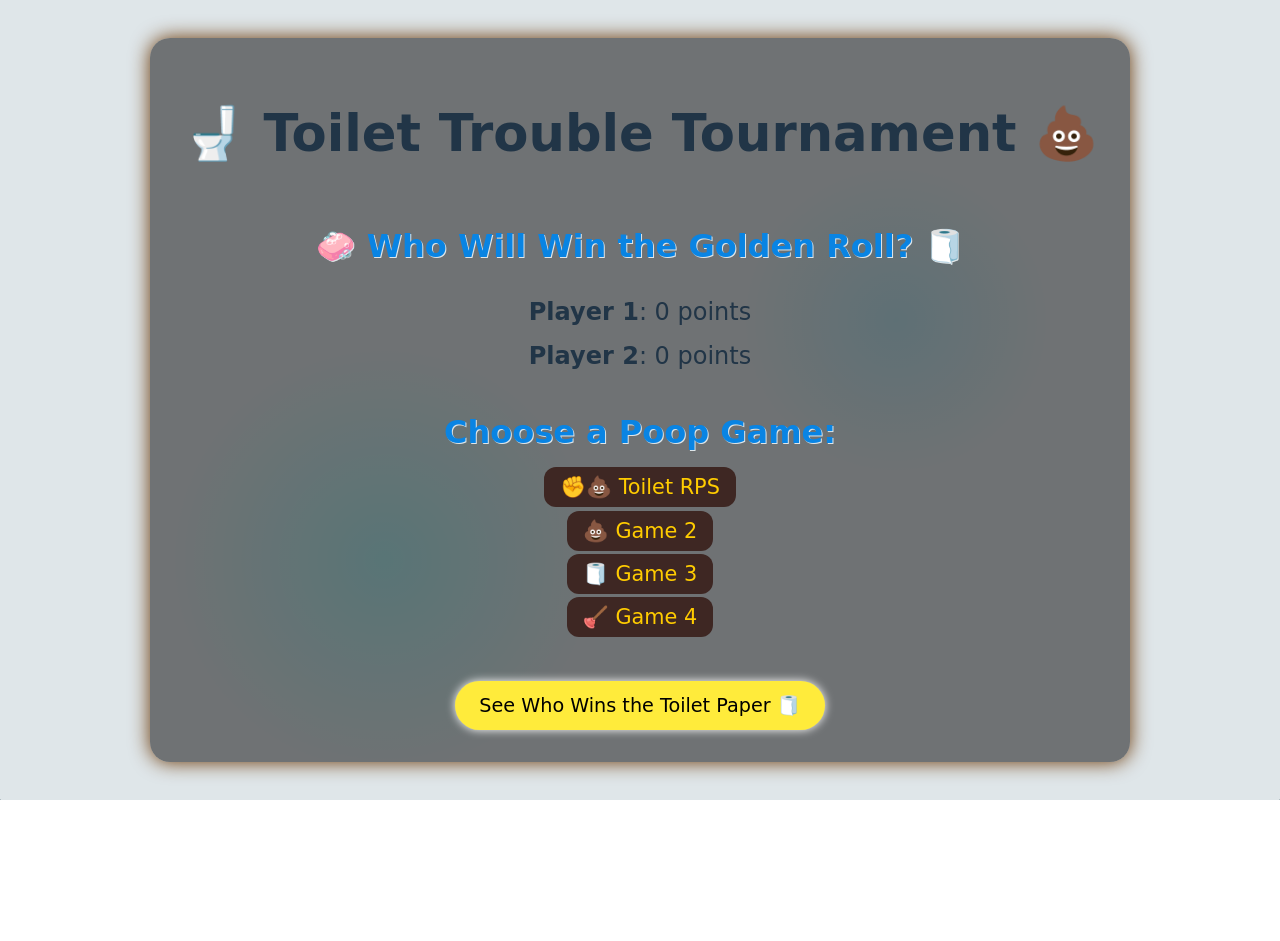
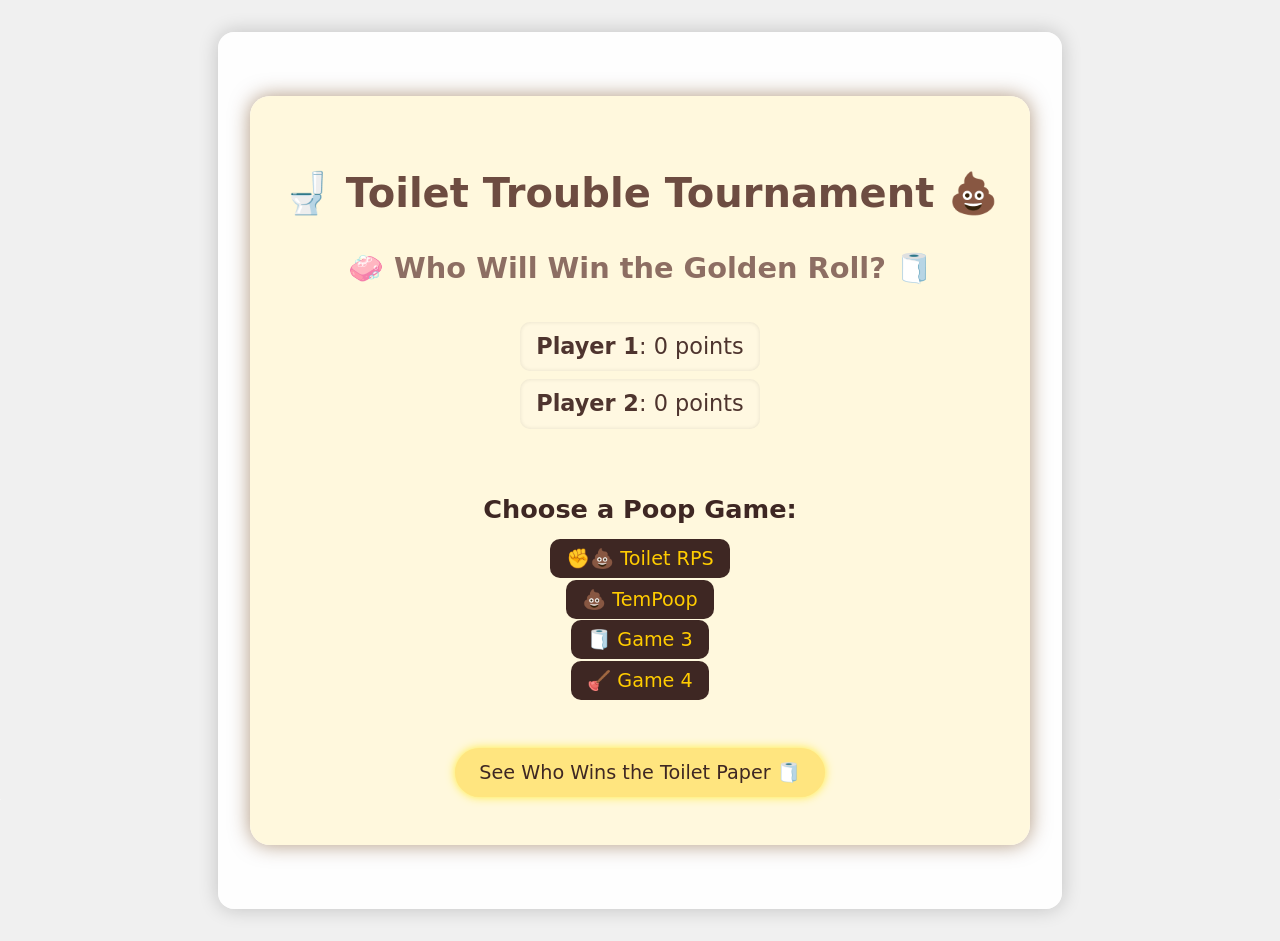
Before and after one commit to MelvinDY/Toilet-Beats, a React (Vite) app in the folder Toilet-Beats/: page /dashboard in a window 1280 px wide. Before the commit the page ends 800 px from the top, so only its background shows below. Built offline with nearby package versions, Linux system fonts and the light colour scheme.

Commit message:
fixed css with classbased css for better debugging purposes

```diff
--- a/Toilet-Beats/package.json
+++ b/Toilet-Beats/package.json
@@ -10,8 +10,10 @@
     "preview": "vite preview"
   },
   "dependencies": {
+    "canvas-confetti": "^1.9.3",
     "react": "^19.1.0",
-    "react-dom": "^19.1.0"
+    "react-dom": "^19.1.0",
+    "react-router-dom": "^7.6.2"
   },
   "devDependencies": {
     "@eslint/js": "^9.25.0",
--- a/Toilet-Beats/src/App.css
+++ b/Toilet-Beats/src/App.css
@@ -2,92 +2,53 @@ html, body {
   margin: 0;
   padding: 0;
   overflow-x: hidden;
+  font-family: 'Comic Sans MS', cursive, sans-serif;
+  background-color: #f0f0f0;
+  background-image:
+    linear-gradient(45deg, #f5f5f5 1px, transparent 1px),
+    linear-gradient(-45deg, #f5f5f5 1px, transparent 1px);
+  background-size: 40px 40px;
+  background-repeat: repeat;
+  background-attachment: fixed;
+  justify-content: center
 }
 
-body {
-  background-size: cover;
-  background-position: center;
-  background-repeat: no-repeat;
-  background-attachment: fixed;
-  min-height: 100vh;
-  width: 100vw;
-  justify-content: center;
-}
-
-* {
-  box-sizing: border-box;
-  max-width: 100%;
-}
-
-/* Dashboard Layout */
-.dashboard {
+/* Main app container */
+.app-main-body {
   display: flex;
   flex-direction: column;
   align-items: center;
   justify-content: center;
-  text-align: center;
-  background: rgba(0, 0, 0, 0.5); /* semi-transparent overlay */
+  min-height: 100vh;
   padding: 2rem;
-  border-radius: 20px;
+  background: rgba(255, 255, 255, 0.95);
+  box-shadow: 0 0 20px rgba(0, 0, 0, 0.2);
+  border-radius: 16px;
   margin: 2rem;
-  box-shadow: 0 0 20px #663300;
 }
 
-/* Player Info */
-.players p {
-  font-size: 1.5rem;
-  margin: 0.5rem 0;
+/* General buttons */
+button {
+  background-color: #00b894;
+  color: white;
+  border: none;
+  padding: 0.6rem 1.2rem;
+  font-size: 1rem;
+  border-radius: 8px;
+  cursor: pointer;
+  transition: background-color 0.2s ease-in-out;
 }
 
-/* Game Links */
-.game-links h2 {
-  margin-bottom: 1rem;
-  font-size: 2rem;
+button:hover {
+  background-color: #019875;
 }
 
-.game-links ul {
-  list-style: none;
-  padding: 0;
+/* Link styles */
+a {
+  text-decoration: none;
+  color: #2d3436;
 }
 
-.game-links li {
-  margin: 12px 0;
+a:hover {
+  color: #636e72;
 }
-
-.game-links a {
-  text-decoration: none;
-  font-size: 1.3rem;
-  color: #ffcc00;
-  background: #3e2723;
-  padding: 0.5rem 1rem;
-  border-radius: 12px;
-  transition: background 0.3s ease;
-}
-
-.game-links a:hover {
-  background: #5d4037;
-}
-
-/* Winner Button */
-.finish-btn {
-  margin-top: 2rem;
-  padding: 0.8rem 1.5rem;
-  font-size: 1.2rem;
-  background-color: #ffeb3b;
-  color: #000;
-  border: none;
-  border-radius: 50px;
-  cursor: pointer;
-  box-shadow: 0 0 10px #fff;
-  transition: transform 0.2s ease;
-}
-
-.finish-btn:hover {
-  transform: scale(1.05);
-}
-
-html, body {
-  margin: 0;
-  padding: 0;
-  overflow-x: hidden;
-}
--- a/Toilet-Beats/src/App.jsx
+++ b/Toilet-Beats/src/App.jsx
@@ -3,10 +3,8 @@ import { BrowserRouter as Router, Routes, Route, useNavigate } from 'react-route
 import Dashboard from './components/Dashboard';
 import PlayerSetup from './components/PlayerSetup';
 import RPS from './components/ToiletRPS';
+import Rhythm from './components/RhythmGame';
 import ToiletPaperWinner from './components/ToiletPaperWinner';
-
-// import your other components...
-
 import './App.css';
 
 const AppWrapper = () => {
@@ -28,17 +26,15 @@ const AppWrapper = () => {
   }, [navigate]);
 
   return (
-    <>
-      <main className="main-body">
+    <div className="app-main-body">
       <Routes>
         <Route path="/" element={<PlayerSetup />} />
         <Route path="/dashboard" element={<Dashboard />} />
         <Route path="/RPS" element={<RPS />} />
+        <Route path="/Rhythm" element={<Rhythm />} />
         <Route path="/winner" element={<ToiletPaperWinner />} />
-          {/* other game routes here */}
       </Routes>
-      </main>
-    </>
+    </div>
   );
 };
 
--- /dev/null
+++ b/Toilet-Beats/src/components/Dashboard.css
@@ -0,0 +1,90 @@
+.dashboard {
+  display: flex;
+  flex-direction: column;
+  align-items: center;
+  justify-content: center;
+  background: rgba(255, 248, 220, 0.95); /* light toilet-paper color */
+  border-radius: 20px;
+  padding: 3rem 2rem;
+  margin: 2rem auto;
+  max-width: 800px;
+  box-shadow: 0 0 20px rgba(102, 51, 0, 0.5);
+  text-align: center;
+}
+
+/* Headings */
+.dashboard h1 {
+  font-size: 2.5rem;
+  color: #6d4c41;
+  margin-bottom: 0.5rem;
+}
+
+.dashboard h2 {
+  font-size: 1.8rem;
+  color: #8d6e63;
+  margin-bottom: 1.5rem;
+}
+
+/* Player Score Section */
+.players p {
+  font-size: 1.4rem;
+  color: #4e342e;
+  margin: 0.5rem 0;
+  background-color: #fff8e1;
+  padding: 0.5rem 1rem;
+  border-radius: 10px;
+  box-shadow: inset 0 0 4px rgba(0,0,0,0.1);
+}
+
+/* Game Links */
+.game-links {
+  margin-top: 2rem;
+}
+
+.game-links h2 {
+  font-size: 1.6rem;
+  margin-bottom: 1rem;
+  color: #3e2723;
+}
+
+.game-links ul {
+  list-style: none;
+  padding: 0;
+  margin: 0;
+}
+
+.game-links li {
+  margin: 12px 0;
+}
+
+.game-links a {
+  text-decoration: none;
+  font-size: 1.2rem;
+  color: #ffcc00;
+  background: #3e2723;
+  padding: 0.5rem 1rem;
+  border-radius: 10px;
+  transition: background-color 0.3s ease;
+}
+
+.game-links a:hover {
+  background-color: #5d4037;
+}
+
+/* Finish Button */
+.finish-btn {
+  margin-top: 2.5rem;
+  padding: 0.8rem 1.5rem;
+  font-size: 1.2rem;
+  background-color: #ffe57f;
+  color: #3e2723;
+  border: none;
+  border-radius: 30px;
+  cursor: pointer;
+  box-shadow: 0 0 10px #ffeb3b;
+  transition: transform 0.2s ease;
+}
+
+.finish-btn:hover {
+  transform: scale(1.05);
+}
--- a/Toilet-Beats/src/components/Dashboard.jsx
+++ b/Toilet-Beats/src/components/Dashboard.jsx
@@ -1,7 +1,7 @@
 import React, { useEffect, useRef } from 'react';
 import { Link } from 'react-router-dom';
 import poopMusic from '../assets/PooPoo.mp3';
-
+import './Dashboard.css';
 const Dashboard = () => {
   const data = JSON.parse(localStorage.getItem('players')) || {
     player1: 'Player 1',
@@ -41,7 +41,7 @@ const Dashboard = () => {
         <h2>Choose a Poop Game:</h2>
         <ul>
           <li><Link to="/RPS">✊💩 Toilet RPS</Link></li>
-          <li><Link to="/game/game2">💩 Game 2</Link></li>
+          <li><Link to="/Rhythm">💩 TemPoop</Link></li>
           <li><Link to="/game/game3">🧻 Game 3</Link></li>
           <li><Link to="/game/game4">🪠 Game 4</Link></li>
         </ul>
--- /dev/null
+++ b/Toilet-Beats/src/components/RhythmGame.css
@@ -0,0 +1,72 @@
+.rhythm-game-container {
+  display: flex;
+  justify-content: space-around;
+  align-items: flex-start;
+  padding: 2em;
+  gap: 3em;
+  background-color: #f0f0f0;
+  height: -100px;
+}
+
+.rhythm-scoreboard {
+  position: fixed;
+  top: 20px;
+  left: 50%;
+  transform: translateX(-50%);
+  background: #ffeaa7;
+  border: 3px dashed #fdcb6e;
+  padding: 1rem 2rem;
+  border-radius: 12px;
+  text-align: center;
+  font-family: 'Comic Sans MS', cursive;
+  z-index: 100;
+}
+
+.rhythm-player-column {
+  position: relative;
+  width: 200px;
+  height: 600px;
+  background: #dfe6e9;
+  border: 2px solid #b2bec3;
+  border-radius: 16px;
+  overflow: hidden;
+}
+
+.rhythm-hit-zone {
+  position: absolute;
+  bottom: 80px;
+  width: 100%;
+  height: 60px;
+  border-top: 3px dashed #636e72;
+  display: flex;
+  justify-content: center;
+  align-items: center;
+  z-index: 10;
+}
+
+.rhythm-arrow-label {
+  font-size: 1.2rem;
+  color: #2d3436;
+}
+
+.rhythm-note {
+  position: absolute;
+  top: 0;
+  left: 50%;
+  transform: translateX(-50%);
+  font-size: 2rem;
+  font-weight: bold;
+  animation: fall 1s linear forwards;
+  z-index: 5;
+}
+
+/* Direction-specific styles (optional if you want color differences) */
+.rhythm-up { color: #00b894; }
+.rhythm-left { color: #0984e3; }
+.rhythm-down { color: #e17055; }
+.rhythm-right { color: #6c5ce7; }
+
+@keyframes fall {
+  0% { top: 0; opacity: 1; }
+  100% { top: 540px; opacity: 0; }
+}
--- /dev/null
+++ b/Toilet-Beats/src/components/RhythmGame.jsx
@@ -0,0 +1,136 @@
+import React, { useEffect, useState, useRef } from 'react';
+import './RhythmGame.css';
+
+const DIRECTIONS = ['up', 'left', 'down', 'right'];
+const PLAYER_KEYS = {
+  p1: { w: 'up', a: 'left', s: 'down', d: 'right' },
+  p2: { u: 'up', h: 'left', j: 'down', k: 'right' },
+};
+
+const HIT_WINDOW = 100;
+
+const RhythmGame = () => {
+  const [notes, setNotes] = useState([]); // {id, direction, player, time, active}
+  const [score, setScore] = useState({ p1: 0, p2: 0 });
+  const [hitFeedback, setHitFeedback] = useState({ p1: '', p2: '' });
+  const noteId = useRef(0);
+
+  useEffect(() => {
+    const beatInterval = 60000 / 128; // ~469ms
+
+    const spawnInterval = setInterval(() => {
+      const dir = DIRECTIONS[Math.floor(Math.random() * 4)];
+      const now = Date.now();
+      const newNotes = [
+        { id: noteId.current++, player: 'p1', direction: dir, time: now, active: true },
+        { id: noteId.current++, player: 'p2', direction: dir, time: now, active: true },
+      ];
+      setNotes((prev) => [...prev, ...newNotes]);
+    }, beatInterval);
+
+    return () => clearInterval(spawnInterval);
+  }, []);
+
+  useEffect(() => {
+    const handleKeyDown = (e) => {
+      const key = e.key.toLowerCase();
+      const now = Date.now();
+
+      const player = Object.keys(PLAYER_KEYS).find((p) => key in PLAYER_KEYS[p]);
+      if (!player) return;
+
+      const direction = PLAYER_KEYS[player][key];
+      const matchIndex = notes.findIndex(
+        (note) =>
+          note.player === player &&
+          note.direction === direction &&
+          note.active &&
+          Math.abs(now - note.time - 1000) <= HIT_WINDOW * 2
+      );
+
+      if (matchIndex !== -1) {
+        const hitNote = notes[matchIndex];
+        const diff = Math.abs(now - hitNote.time - 1000);
+        let points = 0;
+        let feedback = 'Miss';
+
+        if (diff <= HIT_WINDOW) {
+          points = 300;
+          feedback = 'Perfect!';
+        } else if (diff <= HIT_WINDOW * 2) {
+          points = 100;
+          feedback = 'Great!';
+        }
+
+        setScore((prev) => ({ ...prev, [player]: prev[player] + points }));
+        setHitFeedback((prev) => ({ ...prev, [player]: feedback }));
+
+        setTimeout(() => {
+          setHitFeedback((prev) => ({ ...prev, [player]: '' }));
+        }, 1000);
+
+        setNotes((prev) => {
+          const newNotes = [...prev];
+          newNotes[matchIndex].active = false;
+          return newNotes;
+        });
+      }
+    };
+
+    window.addEventListener('keydown', handleKeyDown);
+    return () => window.removeEventListener('keydown', handleKeyDown);
+  }, [notes]);
+
+  return (
+    <div className="rhythm-game-container">
+      <div className="rhythm-scoreboard">
+        <p>P1: {score.p1}</p>
+        <p>P2: {score.p2}</p>
+      </div>
+
+      <div className="rhythm-player-column rhythm-p1">
+        <div className="rhythm-hit-zone">
+          <div className="rhythm-arrow-label">↑ ← ↓ →</div>
+        </div>
+        <div className="rhythm-feedback">{hitFeedback.p1}</div>
+        {notes
+          .filter((n) => n.player === 'p1' && n.active)
+          .map((note) => (
+            <div
+              key={note.id}
+              className={`rhythm-note rhythm-${note.direction}`}
+              style={{ animationDelay: `${(note.time + 1000 - Date.now()) / 1000}s` }}
+            >
+              {note.direction === 'up' && '↑'}
+              {note.direction === 'left' && '←'}
+              {note.direction === 'down' && '↓'}
+              {note.direction === 'right' && '→'}
+            </div>
+          ))}
+      </div>
+
+      <div className="rhythm-player-column rhythm-p2">
+        <div className="rhythm-hit-zone">
+          <div className="rhythm-arrow-label">↑ ← ↓ →</div>
+        </div>
+        <div className="rhythm-feedback">{hitFeedback.p2}</div>
+        {notes
+          .filter((n) => n.player === 'p2' && n.active)
+          .map((note) => (
+            <div
+              key={note.id}
+              className={`rhythm-note rhythm-${note.direction}`}
+              style={{ animationDelay: `${(note.time + 1000 - Date.now()) / 1000}s` }}
+            >
+              {note.direction === 'up' && '↑'}
+              {note.direction === 'left' && '←'}
+              {note.direction === 'down' && '↓'}
+              {note.direction === 'right' && '→'}
+            </div>
+          ))}
+      </div>
+    </div>
+  );
+};
+
+export default RhythmGame;
--- a/Toilet-Beats/src/components/ToiletRPS.css
+++ b/Toilet-Beats/src/components/ToiletRPS.css
@@ -1,20 +1,4 @@
-body {
-  margin: 0;
-  padding: 0;
-  font-family: 'Comic Sans MS', cursive, sans-serif;
-  background-color: #dfe6e9;
-  background-image:
-    linear-gradient(45deg, #b2bec3 1px, transparent 1px),
-    linear-gradient(-45deg, #b2bec3 1px, transparent 1px),
-    radial-gradient(circle at 30% 70%, rgba(0, 255, 255, 0.2) 0%, transparent 20%),
-    radial-gradient(circle at 70% 40%, rgba(0, 200, 255, 0.15) 0%, transparent 15%);
-  background-size: 40px 40px, 40px 40px, 100px 100px, 120px 120px;
-  background-position: 0 0, 0 0, 0 0, 0 0;
-  background-repeat: repeat;
-  justify-content: center;
-}
-
-.toilet-container {
+.toilet-rps-container {
   display: flex;
   flex-direction: column;
   align-items: center;
@@ -26,22 +10,96 @@ body {
   border-radius: 20px;
   margin: 2rem;
   box-shadow: 0 0 20px rgba(0, 0, 0, 0.4);
+  font-family: 'Comic Sans MS', cursive, sans-serif;
 }
 
-h2 {
+.toilet-title {
   font-size: 2rem;
   margin-bottom: 1rem;
   color: #0984e3;
   text-shadow: 1px 1px 0 #dfe6e9;
 }
 
-.player-status {
+.toilet-subtitle {
+  font-size: 1.2rem;
+  color: black;
+  margin-bottom: 1.5rem;
+}
+
+.toilet-graph {
+  position: relative;
+  width: 300px;
+  height: 260px;
+  margin-top: 2rem;
+}
+
+.toilet-node {
+  position: absolute;
+  font-size: 2rem;
+  font-weight: bold;
+  color: white;
+  padding: 10px;
+  border-radius: 50%;
+  background: #636e72;
+  box-shadow: 2px 2px 5px rgba(0, 0, 0, 0.3);
+  width: 70px;
+  height: 70px;
+  display: flex;
+  align-items: center;
+  justify-content: center;
+}
+
+.toilet-node-wipe {
+  top: 0;
+  left: 50%;
+  transform: translate(-50%, 0);
+  background: #74b9ff;
+}
+
+.toilet-node-flush {
+  bottom: 0;
+  left: 20px;
+  background: #fd79a8;
+}
+
+.toilet-node-plunge {
+  bottom: 0;
+  right: 20px;
+  background: #00cec9;
+}
+
+.toilet-arrow {
+  position: absolute;
+  font-size: 1.5rem;
+  color: #2d3436;
+  font-weight: bold;
+}
+
+.toilet-arrow-wipe-plunge {
+  top: 43%;
+  left: 63%;
+  transform: rotate(60deg);
+}
+
+.toilet-arrow-plunge-flush {
+  bottom: 10%;
+  left: 45%;
+  transform: rotate(180deg);
+}
+
+.toilet-arrow-flush-wipe {
+  top: 43%;
+  left: 30%;
+  transform: rotate(-60deg);
+}
+
+.toilet-status {
   font-size: 1.2rem;
   margin-top: 1rem;
   color: #2d3436;
 }
 
-.result-box {
+.toilet-result-box {
   margin-top: 2rem;
   padding: 1rem;
   background: #ffeaa7;
@@ -49,10 +107,10 @@ h2 {
   border-radius: 10px;
   font-size: 1.5rem;
   color: #2d3436;
-  box-shadow: 2px 2px 10px rgba(0,0,0,0.1);
+  box-shadow: 2px 2px 10px rgba(0, 0, 0, 0.1);
 }
 
-button {
+.toilet-button {
   background-color: #00b894;
   color: white;
   border: none;
@@ -64,73 +122,6 @@ button {
   transition: background-color 0.2s;
 }
 
-button:hover {
+.toilet-button:hover {
   background-color: #019875;
 }
-
-.graph-triangle {
-  position: relative;
-  width: 300px;
-  height: 260px;
-  margin-top: 2rem;
-}
-
-.graph-node {
-  position: absolute;
-  font-size: 2rem;
-  font-weight: bold;
-  color: white;
-  padding: 10px;
-  border-radius: 50%;
-  background: #636e72;
-  box-shadow: 2px 2px 5px rgba(0,0,0,0.3);
-  width: 70px;
-  height: 70px;
-  display: flex;
-  align-items: center;
-  justify-content: center;
-}
-
-.arrow {
-  position: absolute;
-  font-size: 1.5rem;
-  color: #2d3436;
-  font-weight: bold;
-}
-
-.node-wipe {
-  top: 0;
-  left: 50%;
-  transform: translate(-50%, 0);
-  background: #74b9ff;
-}
-
-.node-flush {
-  bottom: 0;
-  left: 20px;
-  background: #fd79a8;
-}
-
-.node-plunge {
-  bottom: 0;
-  right: 20px;
-  background: #00cec9;
-}
-
-.arrow-wipe-plunge {
-  top: 43%;
-  left: 63%;
-  transform: rotate(60deg);
-}
-
-.arrow-plunge-flush {
-  bottom: 10%;
-  left: 45%;
-  transform: rotate(180deg);
-}
-
-.arrow-flush-wipe {
-  top: 43%;
-  left: 30%;
-  transform: rotate(-60deg);
-}
```
Also changed, not shown: Toilet-Beats/src/components/ToiletRPS.jsx (+18 -20 lines), 1 other file (tests, documents, lock files or other folders). Lines whose indentation alone changed are shown as unchanged.
